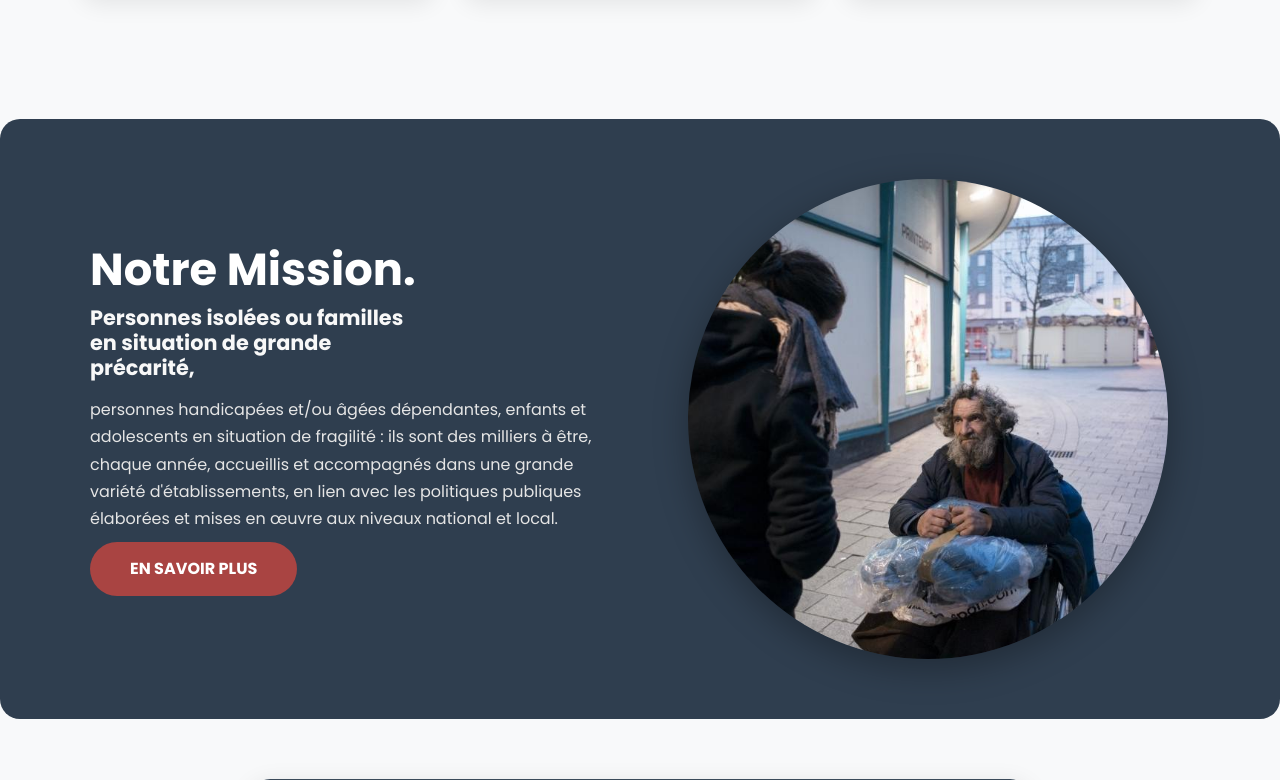
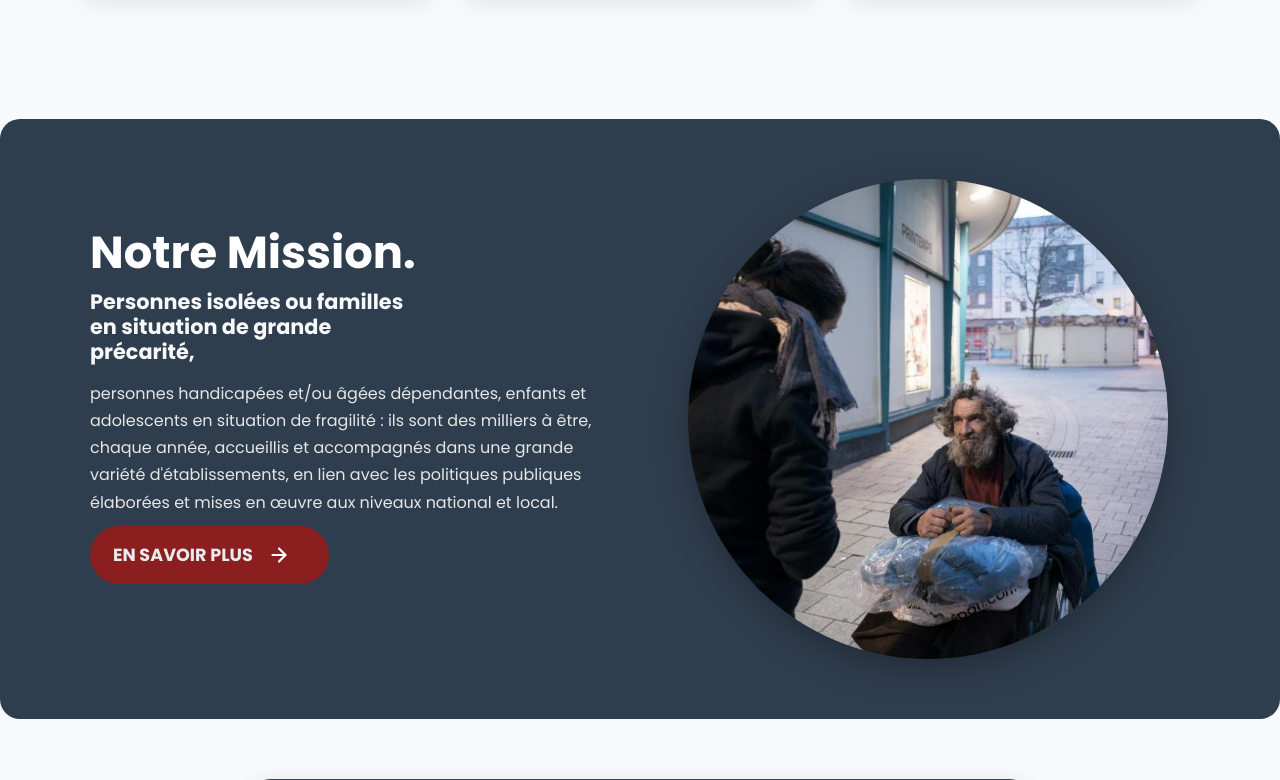
Before and after one commit to ribeiro-angela/SAE-3, a PHP site: page /pages/nos-missions.php in a window 1280 px wide. Shown: the part 1875-2655 px from the top of the page. Run offline with PHP 8.4, Linux system fonts and the light colour scheme.

Commit message:
ajout d'une fonctionnalité dans la page mission

```diff
--- a/assets/css/style.css
+++ b/assets/css/style.css
@@ -1249,24 +1249,60 @@ a.don:hover {
     margin-bottom: 10px;
     color: #e5e5e5;
 }
-
-/* Bouton */
 .btn-don-rouge {
-    background-color: #a94442;
-    color: #fff;
-    border: none;
-    border-radius: 30px;
-    padding: 14px 40px;
-    font-size: 1rem;
-    font-weight: 700;
-    cursor: pointer;
-    transition: all 0.3s ease;
+  background: var(--accent-red);
+  color: var(--border-color);
+  font-weight: bold;
+  font-size: 1.1em;
+  border: none;
+  border-radius: 2em;
+  padding: 0.85em 2.1em 0.85em 1.3em;
+  cursor: pointer;
+  position: relative;
+  display: inline-flex;
+  align-items: center;
+  gap: 13px;
+  transition: background 0.22s;
 }
 
 .btn-don-rouge:hover {
-    background-color: #8b1e1e;
-    transform: translateY(-3px);
-}
+  background: var(--accent-red);
+}
+
+.arrow {
+  transition: transform 0.5s cubic-bezier(.403,.5,.6,1.35);
+}
+
+.btn-don-rouge.open .arrow {
+  transform: rotate(90deg) scale(1.18);
+}
+
+.page-flip-content {
+  max-height: 0;
+  opacity: 0;
+  overflow: hidden;
+  transition: max-height 0.8s cubic-bezier(.5,.7,.2,1), opacity 0.7s;
+  background: var(--dark-blue);
+  margin: 14px 0;
+  border-radius: 1em 0 1em 0;
+  box-shadow: 0 4px 18px rgba(0,0,0,0.09);
+  padding: 0 26px;
+}
+
+.page-flip-content.open {
+  max-height: 320px; /* adaptez selon le contenu ! */
+  opacity: 1;
+  padding: 22px 26px;
+}
+.flip-inner {
+  animation: page_flip 0.7s cubic-bezier(.78,-0.6,.24,1.38);
+}
+@keyframes page_flip {
+  0% { transform: rotateY(60deg); opacity:0;}
+  70%{ transform: rotateY(-5deg);}
+  100%{ transform: rotateY(0deg); opacity:1;}
+}
+
 
 /* Image à droite */
 .precarite-image {
--- a/pages/nos-missions.php
+++ b/pages/nos-missions.php
@@ -79,7 +79,24 @@ include_once '../components/header.php'
                         d'établissements,</span> en lien avec les politiques publiques élaborées
                         et mises en œuvre aux niveaux national et local.
                     </p>
-                    <button class="btn-don-rouge">EN SAVOIR PLUS</button>
+                    <button class="btn-don-rouge" id="btn-en-savoir-plus">
+                        <span>EN SAVOIR PLUS</span>
+                        <svg class="arrow" viewBox="0 0 24 24" width="26" height="26">
+                            <path d="M6 12h12M12 6l6 6-6 6" stroke="#fff" stroke-width="2" fill="none" stroke-linecap="round"/>
+                        </svg>
+                    </button>
+
+                    <div class="page-flip-content" id="flip-content">
+                        <div class="flip-inner">
+                            <h3>Détails sur notre mission ... </h3>
+                            <p>Qualité de l'accueil et accompagnement global (tenant compte de toutes les dimensions de la vie et du parcours
+                        de chaque personne accueillie) sont au fondement de l'action de la Fondation de l'Armée du Salut, réalisée dans
+                        la plupart des régions et de nombreux départements et grandes villes (outre Paris/région parisienne, Lyon, Marseille,
+                        Lille, Strasbourg, Rouen, Le Havre, Montpellier, Saint-Étienne, Reims, Nîmes, etc.), sans compter l'appui apporté
+                        à un nombre croissant de structures locales.</p>
+                        </div>
+                    </div>
+
                 </div>
 
                 <!-- Image à droite -->
@@ -156,7 +173,7 @@ include_once '../components/header.php'
                             En 1994, l'Armée du Salut s'est constituée en Congrégation pour la partie cultuelle de son action,
                             avec aujourd'hui 25 postes d'évangélisation en France.
                         </p>
-                        <button class="btn-don-rouge">EN SAVOIR PLUS</button>
+
                     </div>
                     <!-- Image à droite -->
                     <div class="precarite-image">
@@ -288,7 +305,6 @@ include_once '../components/header.php'
                         </p>
                     </div>
                 </section>
-
             </div>
         </div>
     </section>
@@ -335,6 +351,16 @@ include_once '../components/header.php'
     }
 </script>
 
+<script>
+const btn = document.getElementById("btn-en-savoir-plus");
+const content = document.getElementById("flip-content");
+
+btn.addEventListener("click", function() {
+  btn.classList.toggle("open");
+  content.classList.toggle("open");
+});
+</script>
+
 <?php
 include_once '../components/footer.php'
 ?>
```
